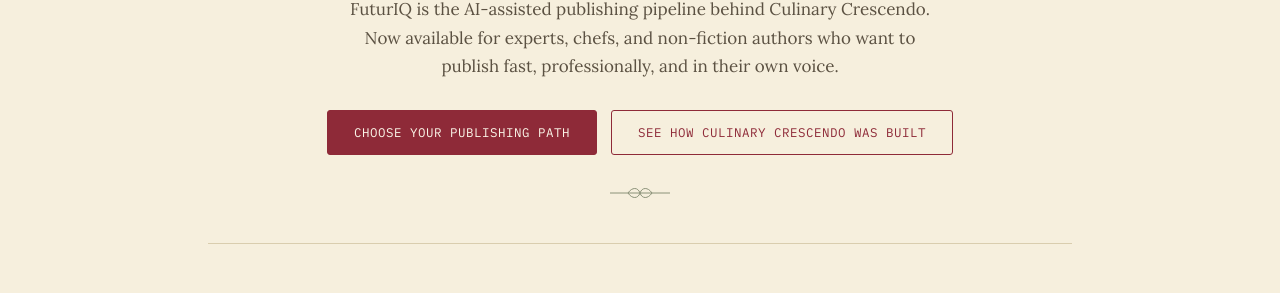
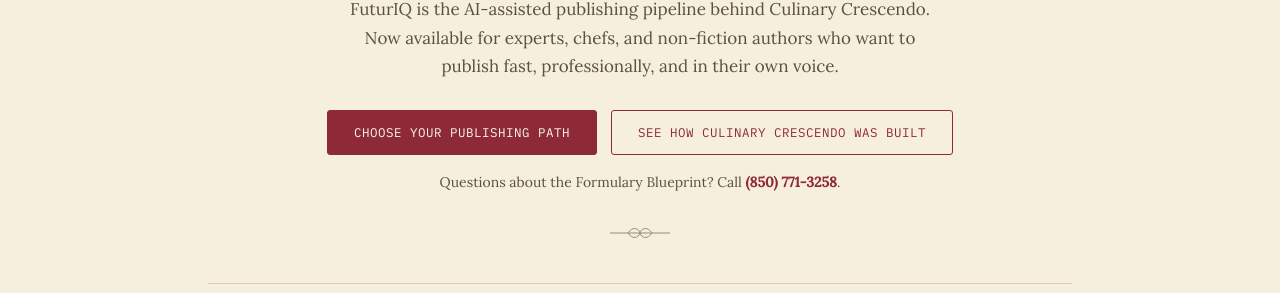
Before and after one commit to richburglejohn-dotcom/publishing-team, a plain HTML site: page docs/formulary.html in a window 1280 px wide. Shown: the part 507-800 px from the top of the page. Drawn offline with nearby package versions, Linux system fonts and the light colour scheme.

Commit message:
Add Smith.ai receptionist number to Formulary page; fail Ep 4 Shot 5 (watch)
Added (850) 771-3258 to docs/formulary.html per Lejohn's request (relayed
by Peekabeaux), in the hero and the colophon. Also reviewed Ep 4 Shot 5
(okra): failed it over a wristwatch that violates the no-jewelry standing
rule, queued attempt 2 with an explicit no-watch line, and confirmed the
16:9 aspect ratio Peekabeaux used is correct (my earlier draft's "vertical
9:16" was a mistake).

Co-Authored-By: Claude Sonnet 5 <noreply@anthropic.com>
Claude-Session: https://claude.ai/code/session_0195mYHypxEmLNPRK68CifeW

```diff
--- a/docs/formulary.html
+++ b/docs/formulary.html
@@ -119,6 +119,18 @@
   }
 
   .formulary-page .hero-ctas .btn { width: auto; padding-left: 26px; padding-right: 26px; }
+
+  .formulary-page .hero-phone {
+    margin: 16px 0 0;
+    font-size: 14px;
+    color: var(--ink-soft);
+  }
+
+  .formulary-page .hero-phone a {
+    color: var(--scarlet-f);
+    font-weight: 600;
+    text-decoration: none;
+  }
 
   .formulary-page .sprig {
     display: block;
@@ -686,6 +698,7 @@
       <a href="#offers" class="btn btn-solid">Choose Your Publishing Path</a>
       <a href="#case-study" class="btn btn-outline">See How Culinary Crescendo Was Built</a>
     </div>
+    <p class="hero-phone">Questions about the Formulary Blueprint? Call <a href="tel:+18507713258">(850) 771-3258</a>.</p>
     <svg class="sprig" viewBox="0 0 64 20" fill="none" xmlns="http://www.w3.org/2000/svg" aria-hidden="true">
       <path d="M2 10 H62" stroke-width="1"/>
       <path d="M20 10 C 24 4, 30 4, 32 10 C 30 16, 24 16, 20 10 Z" stroke-width="1"/>
@@ -1048,7 +1061,7 @@
 
   <div class="colophon">
     Formulas are compounded, not mass-produced — pricing may be adjusted per project.<br>
-    Questions before you apply? Write to <a href="mailto:bayoubeaux1070@gmail.com">bayoubeaux1070@gmail.com</a>.
+    Questions before you apply? Write to <a href="mailto:bayoubeaux1070@gmail.com">bayoubeaux1070@gmail.com</a> or call <a href="tel:+18507713258">(850) 771-3258</a>.
   </div>
 
 </div>
```
Also changed, not shown: 1 other file.
